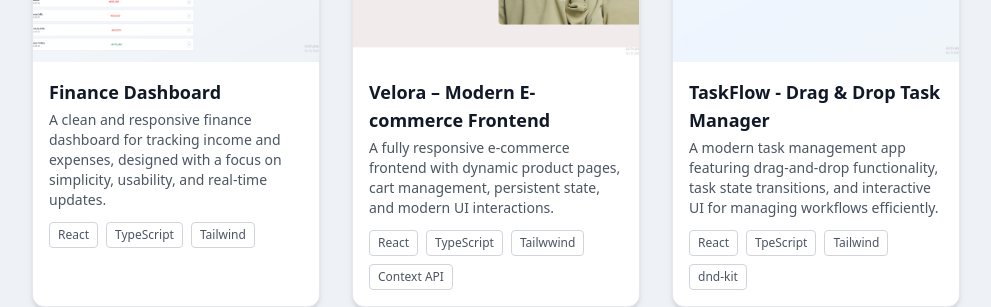
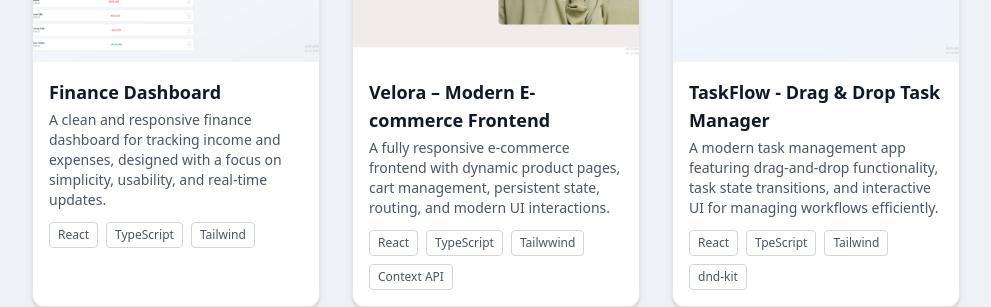
Before and after one commit to ibeO-GH/ibe-portfolio, a React (Vite) app: page / in a window 1280 px wide. Shown: the part 2680-2987 px from the top of the page, without its empty margins (144-1135 px from the left). Built offline with nearby package versions, Linux system fonts and the light colour scheme.

Commit message:
projects update

```diff
--- a/src/components/Projects.tsx
+++ b/src/components/Projects.tsx
@@ -25,7 +25,7 @@ const projects = [
   {
     title: "Velora – Modern E-commerce Frontend",
     description:
-      "A fully responsive e-commerce frontend with dynamic product pages, cart management, persistent state, and modern UI interactions.",
+      "A fully responsive e-commerce frontend with dynamic product pages, cart management, persistent state, routing, and modern UI interactions.",
     image: project2,
     demo: "https://velora-ecommerce-delta.vercel.app/",
     github: "https://github.com/ibeO-GH/Velora-ecommerce",
```
